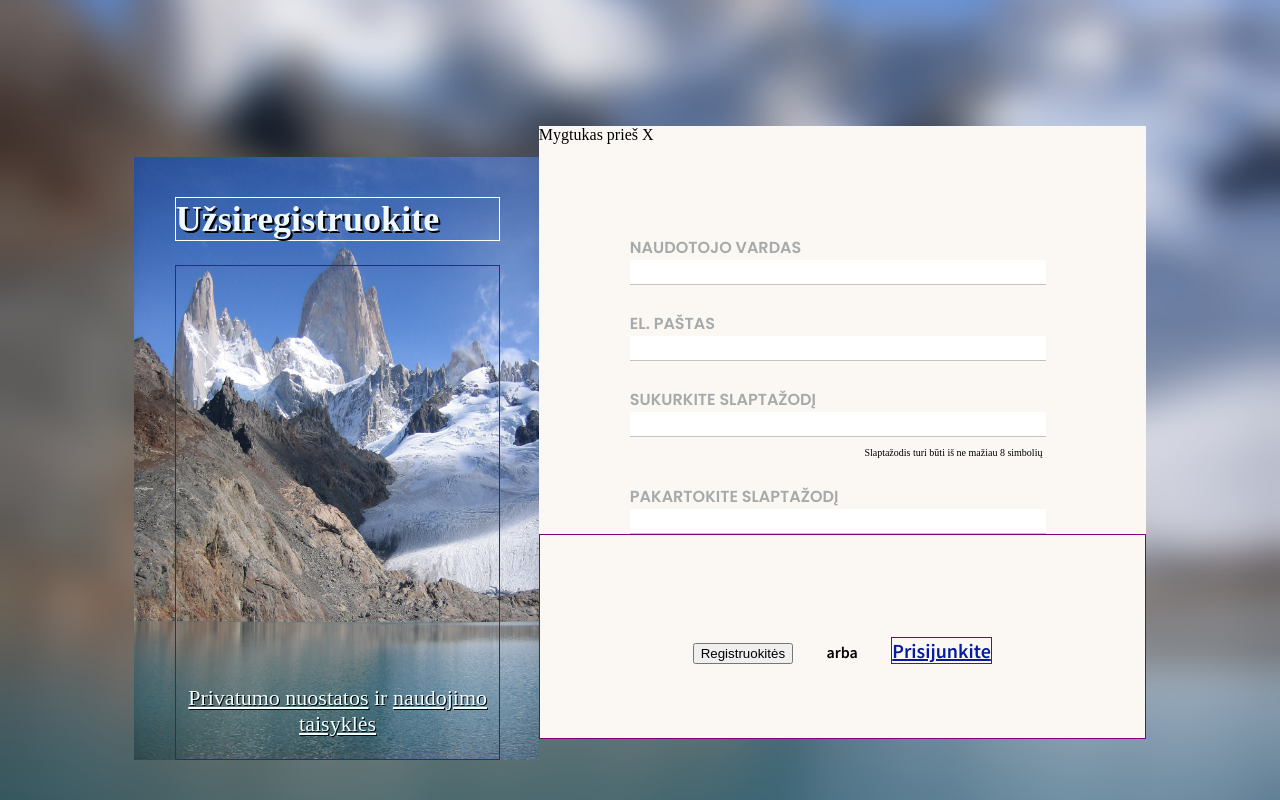
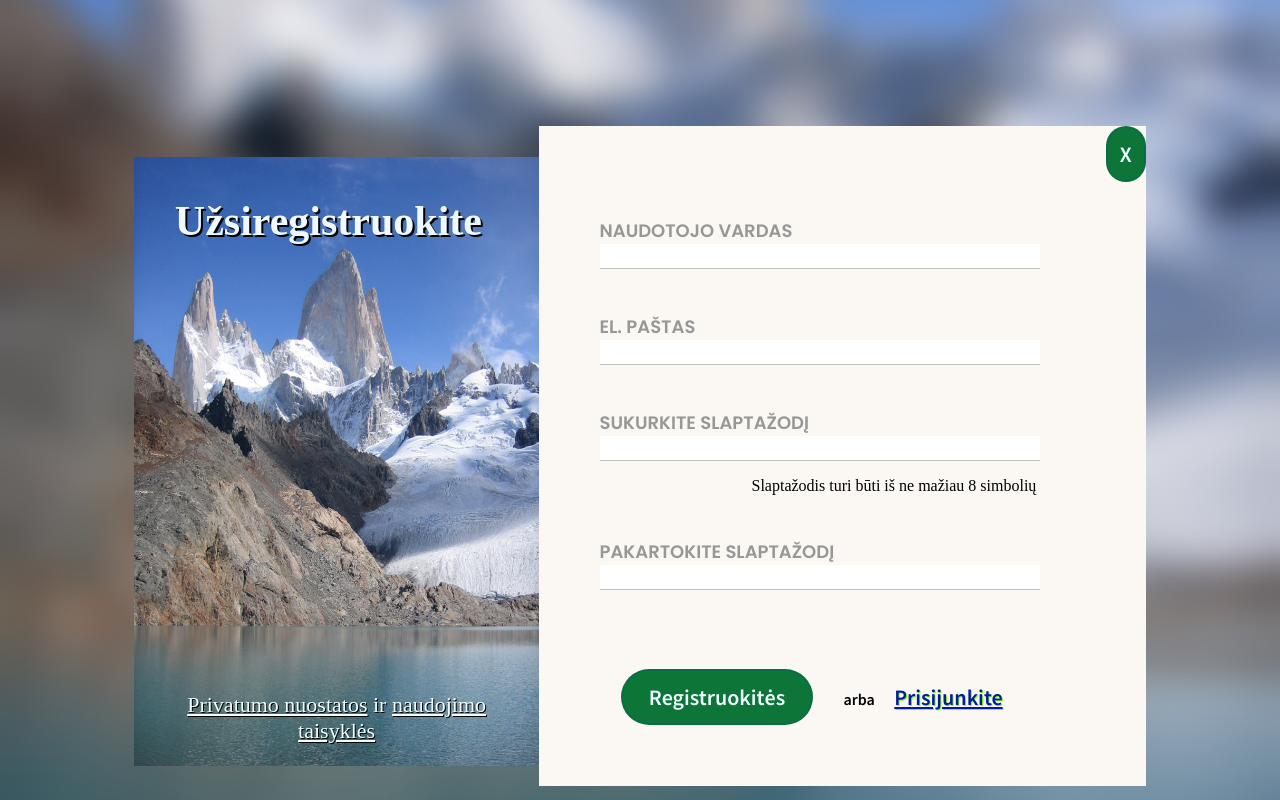
Before and after one commit to Algis1978/4-sign-up, a plain HTML site: page index.html in a window 1280 px wide. Drawn offline with Linux system fonts and the light colour scheme; a web font is replaced by a local one.

Commit message:
button added

```diff
--- a/css files/button.css
+++ b/css files/button.css
@@ -1 +1,15 @@
 @import url("https://fonts.googleapis.com/css2?family=Source+Sans+Pro:wght@600&display=swap");
+.button {
+  border: rgba(7, 107, 74, 0.603) 2px solid;
+  width: 30%;
+  border-radius: 50px;
+  background-color: rgb(13, 117, 56);
+  font-family: "Source Sans Pro", sans-serif;
+  color: azure;
+  font-size: 22px;
+  padding: 12px;
+}
+.X {
+  display: inline-block;
+  float: right;
+}
--- a/css files/form.css
+++ b/css files/form.css
@@ -1,16 +1,16 @@
 @import url("https://fonts.googleapis.com/css2?family=Poppins:wght@600&display=swap");
 @import url("https://fonts.googleapis.com/css2?family=Source+Sans+Pro:wght@600&display=swap");
 .lentele {
-  margin-left: 15%;
+  margin-left: 10%;
   margin-top: 15%;
 }
 .label {
-  color: rgb(167, 170, 170);
-  font-size: 16px;
+  color: rgb(151, 151, 151);
+  font-size: 18px;
   text-transform: uppercase;
   font-weight: bolder;
   font-family: "Poppins", sans-serif;
-  margin-top: 5%;
+  margin-top: 8%;
 }
 input {
   width: 80%;
@@ -21,15 +21,15 @@ input {
 .pastaba {
   display: block;
   max-width: 80%;
-  font-size: 10px;
+  font-size: 16px;
   text-align: right;
 }
 .des-apacia {
   display: block;
-  padding-top: 15%;
+  padding-top: 13%;
   padding-bottom: 10%;
-  border: purple 1px solid;
-  max-width: 100%;
+  /*border: purple 1px solid;*/
+  max-width: 90%;
   font-family: "Source Sans Pro", sans-serif;
   text-align: center;
 }
@@ -39,12 +39,13 @@ input {
 .arba {
   display: inline-block;
   margin-left: 5%;
-  margin-right: 5%;
+  margin-right: 3%;
 }
 .action {
-  border: purple 1px solid;
+  /*border: purple 1px solid;*/
   display: inline-block;
-  font-size: 20px;
+  font-size: 22px;
+  text-shadow: chartreuse 1px 1px;
 }
 .action > a {
   color: rgb(4, 27, 161);
--- a/css files/style1.css
+++ b/css files/style1.css
@@ -26,19 +26,19 @@ h1 {
   margin-top: 10%;
   width: 80%;
   color: aliceblue;
-  border: rgb(255, 255, 255) 1px solid;
+  /* border: rgb(255, 255, 255) 1px solid;*/
   text-shadow: rgb(0, 0, 0) 2px 2px;
   overflow-wrap: break-word;
   hyphens: manual;
   font-family: "Bona Nova", serif;
-  font-size: 36px;
+  font-size: 42px;
   font-weight: bold;
 }
 .kapacia {
   margin-left: 10%;
   padding-top: 98%;
   width: 80%;
-  border: purple 1px solid;
+  /*border: purple 1px solid;*/
   color: azure;
   font-size: 22px;
   text-align: center;
--- a/index.html
+++ b/index.html
@@ -19,7 +19,9 @@
             </div>
         </div>
         <div class="desinysis-stulpelis">
-            <div class="button">Mygtukas prieš X</div>
+            <div class="X">
+                <div class="button">X</div>
+            </div>
             <div class="lentele">
                 <div>
                     <div class="label">
@@ -58,7 +60,7 @@
                 </div>
             </div>
             <div class="des-apacia">
-                <div class="button"><button>Registruokitės</button>
+                <div class="button">Registruokitės</button>
                 </div>
                 <div class="arba">
                     <p>arba</p>
```
